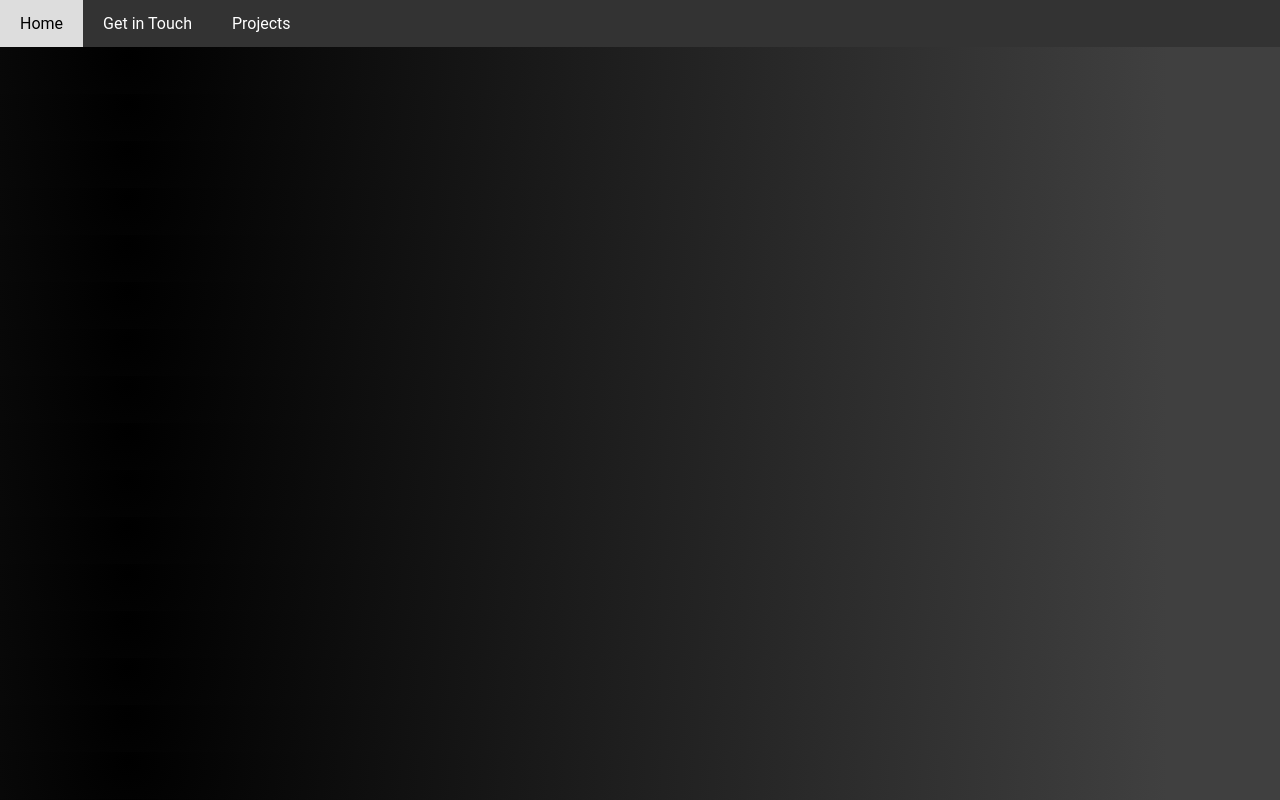
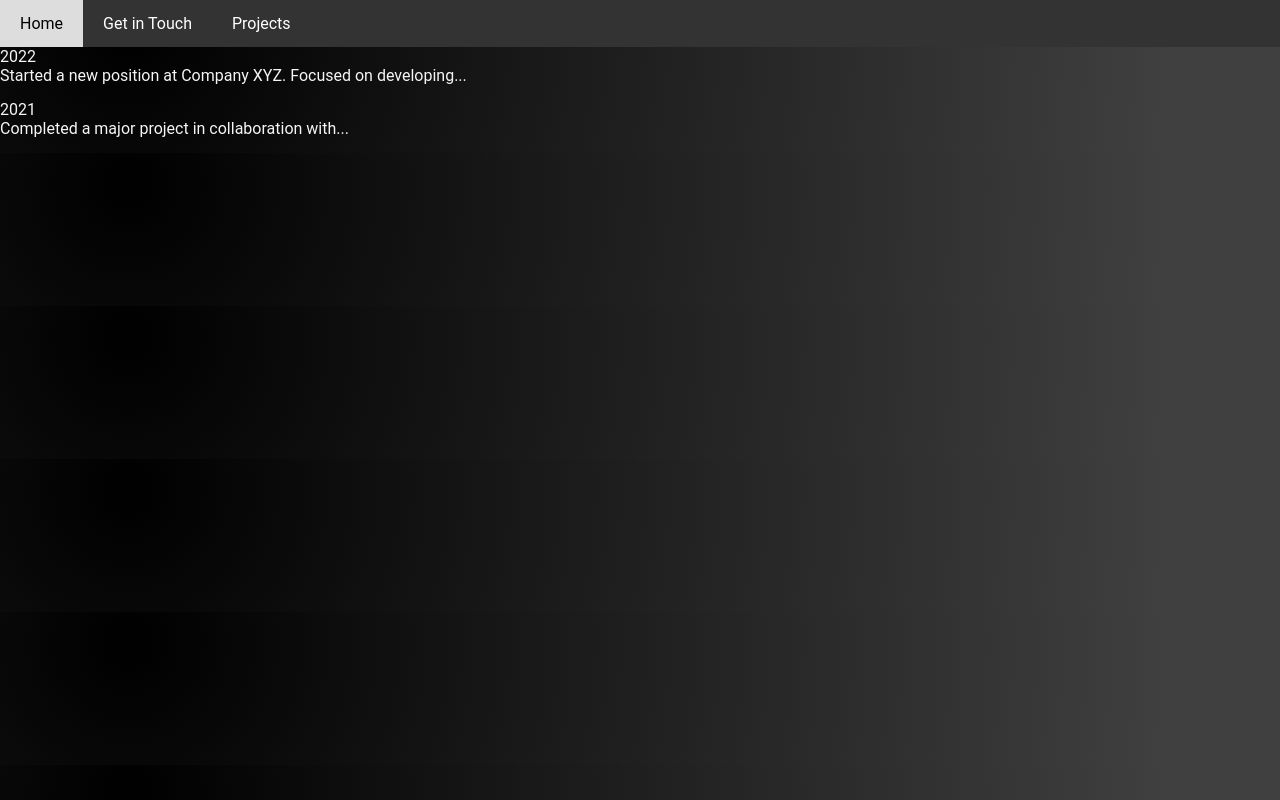
Before and after one commit to ArchieAbr/ArchieAbraham, a plain HTML site: page index.html in a window 1280 px wide. Drawn offline with Linux system fonts and the light colour scheme.

Commit message:
added a much simpler timeline

```diff
--- a/index.html
+++ b/index.html
@@ -14,6 +14,23 @@
     <a href="projects.html">Projects</a>
 </div>
 
+<div class="timeline">
+    <ol>
+        <li>
+            <div>
+                <time>2022</time>
+                <p>Started a new position at Company XYZ. Focused on developing...</p>
+            </div>
+        </li>
+        <li>
+            <div>
+                <time>2021</time>
+                <p>Completed a major project in collaboration with...</p>
+            </div>
+        </li>
+        <!-- Additional milestones to be added here -->
+    </ol>
+</div>
 
 
 </body>
```
